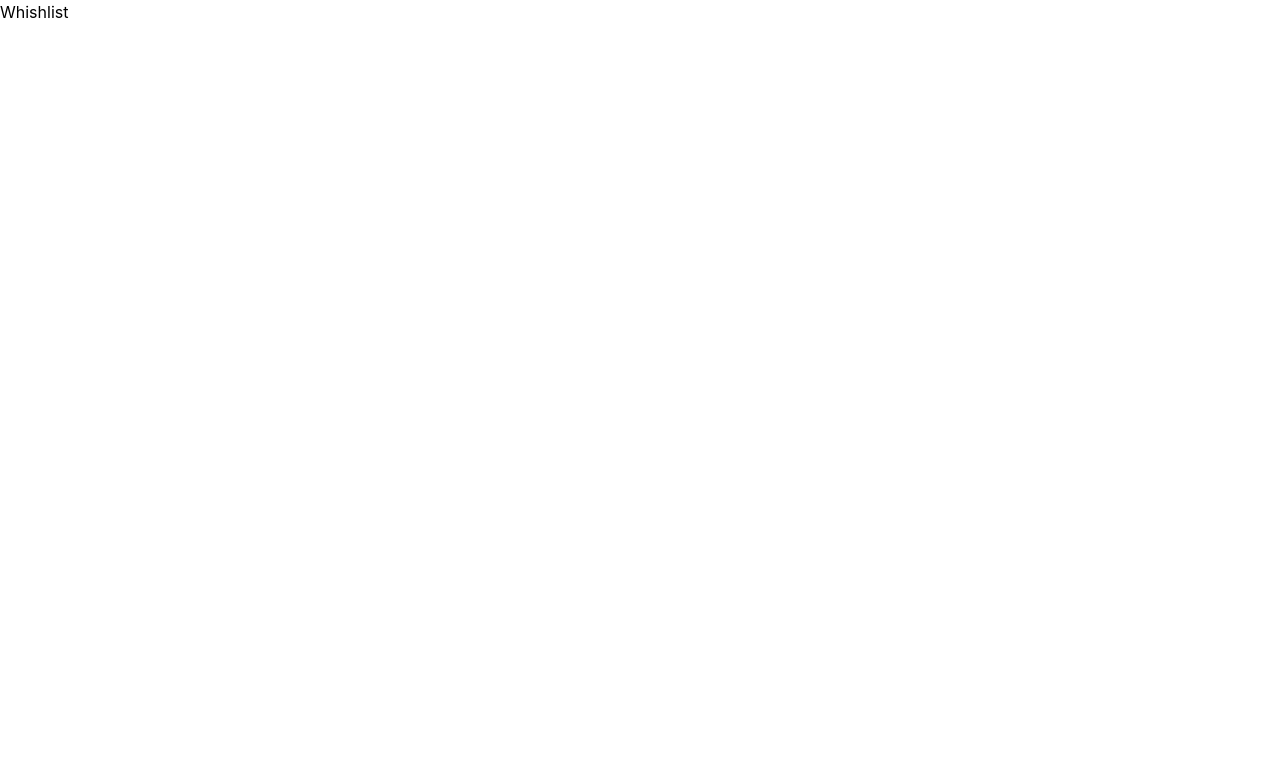
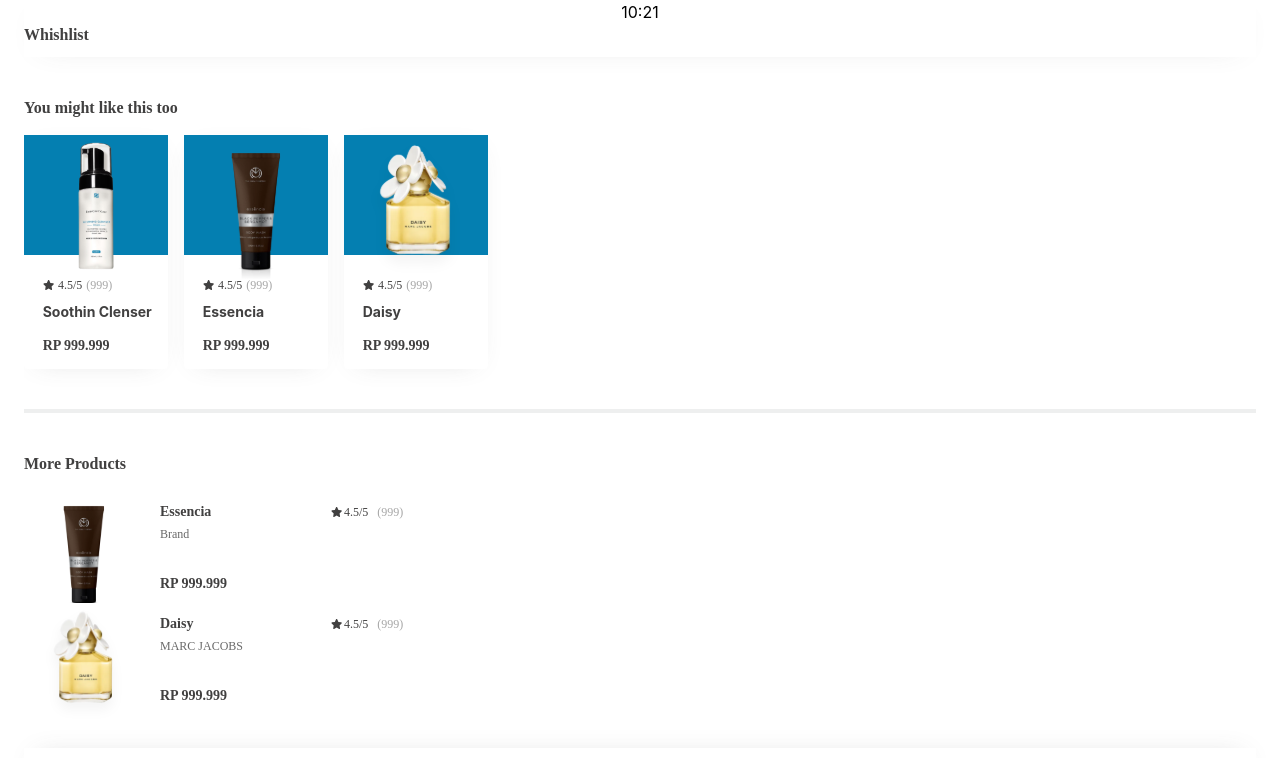
Before and after one commit to dnlkrm509/E-Commerce-sample, a React (Create React App) app: page /whishlist in a window 1280 px wide. Shown: the top 758 px of the page. Built offline with nearby package versions, Linux system fonts and the light colour scheme.

Commit message:
update bottom navbar to accept dynamic imports, add wishlist(more products and you might like this components)

```diff
--- a/src/components/Home/Home.js
+++ b/src/components/Home/Home.js
@@ -10,13 +10,13 @@ import NewArivalsList from './NewArivalsList';
 const Home = () => {
     return (
         <div className='felx flex-col justify-between w-full px-[1.5rem]'>
-            <TopNav title='Home' />
+            <TopNav title='Home' notification={true} />
             <div><img src={Ad1} className='w-full' /></div>
             <ProductsCategories />
             <PopularProductsList />
             <div className='mb-[40px]'><img src={Ad2} className='w-full' /></div>
             <NewArivalsList />
-            <BottomNav />
+            <BottomNav iconName='home-primary' importType='homePrimary' />
         </div>
     )
 };
--- /dev/null
+++ b/src/components/Home/Notification.js
@@ -0,0 +1,5 @@
+import React from "react";
+
+const Notification = () => {};
+
+export default Notification;
--- a/src/components/Nav/BottomNav.js
+++ b/src/components/Nav/BottomNav.js
@@ -1,19 +1,31 @@
-import React from "react";
+import React, { Suspense } from "react";
 import { Link } from "react-router-dom";
-import homeSecondary from '../../assets/icons/home-primary.svg';
+import homeSecondary from '../../assets/icons/home-secondary.svg';
 import heartSecondary from '../../assets/icons/heart-secondary.svg';
 import shoppingCart from '../../assets/icons/shopping-cart.svg';
 import userSecondary from '../../assets/icons/user-secondary.svg';
 
-const BottomNav = () => {
+function loadIcons(iconName) {
+    const primaryIcon = require(`../../assets/icons/${iconName}.svg`)
+    return primaryIcon;
+}
+
+const BottomNav = (props) => {
+    const importedIcon = {icon: loadIcons(props.iconName), importType: props.importType};
+
     return (
+        <Suspense
+            fallback={<div className="text-center font-bold">Loading...</div>}
+        >
             <div className={`my-auto`}>
                 <nav>
                     <ul className={`mt-[49px] flex justify-between items-start gap-[10px] shadow-[0_-5px_25px_-15px_rgba(85,85,85,0.25)] pt-[8px] pb-[28px] px-[24px]`}>
                         <li><Link to='/home'>
                             <div className="flex flex-col items-center judtify-center py-[4px] px-[8px] gap-[8px]">
-                            <img src={homeSecondary} />
-                            <p className="text-[#9D4485] font-bold text-[12px] font-[DMSans] not-italic text-center order-1">
+                                <img
+                                    src={importedIcon.importType === 'homePrimary' ?
+                                        importedIcon.icon : homeSecondary} />
+                                <p className={`${importedIcon.importType === 'homePrimary' ? 'text-[#9D4485]' : ''} font-bold text-[12px] font-[DMSans] not-italic text-center order-1`}>
                                     Home
                                 </p>
                             </div>
@@ -21,9 +33,11 @@ const BottomNav = () => {
                         </li>
                         <li><Link to='whishlist'>
                             <div className="flex flex-col items-center judtify-center py-[4px] px-[8px] gap-[8px]">
-                            <img src={heartSecondary} />
-                            <p className="font-bold text-[12px] font-[DMSans] not-italic text-center order-1">
-                                Whishlist
+                            <img
+                                src={importedIcon.importType === 'wishlistPrimary' ?
+                                    importedIcon.icon : heartSecondary} />
+                                <p className={`${importedIcon.importType === 'wishlistPrimary' ? 'text-[#9D4485]' : ''} font-bold text-[12px] font-[DMSans] not-italic text-center order-1`}>
+                                    Wishlist
                                 </p>
                             </div>
                             </Link>
@@ -31,7 +45,7 @@ const BottomNav = () => {
                         <li><Link to='/cart'>
                             <div className="flex flex-col items-center judtify-center py-[4px] px-[8px] gap-[8px]">
                                 <img src={shoppingCart} />
-                            <p className="font-bold text-[12px] font-[DMSans] not-italic text-center order-1">
+                                <p className={`${importedIcon.importType === 'cartPrimary' ? 'text-[#9D4485]' : ''} font-bold text-[12px] font-[DMSans] not-italic text-center order-1`}>
                                     Cart
                                 </p>
                             </div>
@@ -40,7 +54,7 @@ const BottomNav = () => {
                         <li><Link>
                             <div className="flex flex-col items-center judtify-center py-[4px] px-[8px] gap-[8px]">
                                 <img src={userSecondary} />
-                            <p className="font-bold text-[12px] font-[DMSans] not-italic text-center order-1">
+                                <p className={`${importedIcon.importType === 'profilePrimary' ? 'text-[#9D4485]' : ''} font-bold text-[12px] font-[DMSans] not-italic text-center order-1`}>
                                     Profile
                                 </p>
                             </div>
@@ -49,6 +63,7 @@ const BottomNav = () => {
                     </ul>
                 </nav>
             </div>
+        </Suspense>
     )
 };
 
--- a/src/components/Nav/TopNav.js
+++ b/src/components/Nav/TopNav.js
@@ -4,12 +4,15 @@ import notifiedDotSecondary from '../../assets/icons/notified-dot-secondary.svg'
 const Nav = (props) => {
 
     return (
-        <header className="flex w-full pb-[0.75rem] mb-[2rem]">
-            <span className="text-[1rem] text-[#414040] font-bold not-italic w-[40px] h-[21px] leading-[21px] font-[DM-Sans]">
-                {props.title}
-            </span>
-            <div className={`flex gap-[1rem] ml-auto text-right`}>
-                <img src={notifiedDotSecondary} />
+        <header className="flex flex-col w-full pb-[0.75rem] mb-[2rem] shadow-[0_5px_30px_-20px_rgba(85,85,85,0.25)]">
+            <div className="text-center">{new Date().getHours()}:{new Date().getMinutes()}</div>
+            <div className="flex">
+                <span className="text-[1rem] text-[#414040] font-bold not-italic w-[40px] h-[21px] leading-[21px] font-[DM-Sans]">
+                    {props.title}
+                </span>
+                <div className={`flex gap-[1rem] ml-auto text-right`}>
+                    {props.notification && <img src={notifiedDotSecondary} /> }
+                </div>
             </div>
         </header>
     )
--- /dev/null
+++ b/src/components/Wishlist/MoreProductsItem.js
@@ -0,0 +1,39 @@
+import React from "react";
+import { FontAwesomeIcon } from "@fortawesome/react-fontawesome";
+import { faStar } from '@fortawesome/free-solid-svg-icons';
+
+const MoreProductsItem = (props) => {
+    return (
+        <li className="relative w-[343px] h-[96px] bg-[#ffffff] rounded-[4px] order-0 grow-0 p-0 flex items-start">
+            <div style={{backgroundImage: `url(${props.image})`}} className="w-[120px] bg-no-repeat bg-cover h-[120px]" />
+            <div className="flex flex-col items-start py-[12px] px-[16px] gap-[16px] order-1 grow-1 w-[223px] h-[98px]">
+                <div className="flex justify-between items-start p-0 gap-[59px] order-0 self-stretch grow-0 w-[191px] h-[40px]">
+                    <div className="flex flex-col items-start w-[105px] h-[40px] p-0 gap-[4px] order-0 grow-0">
+                        <div className="w-[60px] h-[18px] font-[DMSans] not-italic font-bold text-[14px] leading-[18px] text-[#414040] order-0 grow-0">
+                            {props.title}
+                        </div>
+                        <div className="w-[105px] h-[18px] font-[DMSans] not-italic font-normal text-[12px] leading-[18px] text-[#696969] order-1 grow-0">
+                            {props.brand ? props.brand : 'Brand'}
+                        </div>
+                    </div>
+                    <div className="flex items-center p-0 gap-[4px] order-1 grow-0">
+                        <span className="relative left-[8.33%] right-[8.33%] top-[8.33%] bottom-[12.42%] text-[10px] text-[#414040]">
+                            <FontAwesomeIcon icon={faStar} />
+                        </span>
+                        <span className="w-[29px] h-[18px] font-[DM-Sans] not-italic font-normal text-[12px] leading-[18px] text-right text-[#414040] order-1 grow-0">
+                            {props.rating}/5
+                        </span>
+                        <span className="w-[31px] h-[18px] font-[DMSans] not-italic font-normal text-[12px] text-right text-[#A7A7A7] leading-[18px] order-2 grow-0">
+                            (999)
+                        </span>
+                    </div>
+                </div>
+                <div className="mt-[16px] w-[77px] h-[18px] order-1 grow-0 text-[#414040] leading-[18px] text-[14px] not-italic font-bold font-[DMSans]">
+                    RP {props.price}
+                </div>
+            </div>
+        </li>
+    )
+};
+
+export default MoreProductsItem;
--- /dev/null
+++ b/src/components/Wishlist/MoreProductsList.js
@@ -0,0 +1,30 @@
+import React from "react";
+import PopularProducts from "../../data/popularProducts";
+import MoreProductsItem from "./MoreProductsItem";
+
+const MoreProductsList = () => {
+    const popularProductsSlices = PopularProducts.slice(1, 3);
+    return (
+        <div className="flex flex-col items-start p-0 gap-[16px] self-stretch order-5">
+            <div className="flex justify-between items-center p-0 gap-[10px] self-stretch">
+                <h3 className="h-[22px] font-[Manrope] not-italic font-bold text-[16px] leading-[22px] text-[#414040]">
+                    More Products
+                </h3>
+            </div>
+            <ul className="flex flex-col items-start p-0 order-5 gap-[16px]">
+            {popularProductsSlices.map((popularProductsSlice) => (
+                <MoreProductsItem
+                    key={popularProductsSlice.title}
+                    title={popularProductsSlice.title}
+                    image={popularProductsSlice.image}
+                    rating={popularProductsSlice.rating}
+                    price={popularProductsSlice.price}
+                    brand={popularProductsSlice.brand}
+                />
+            ))}
+            </ul>
+        </div>
+    )
+};
+
+export default MoreProductsList;
--- /dev/null
+++ b/src/components/Wishlist/Wishlist.js
@@ -0,0 +1,18 @@
+import React from "react";
+import BottomNav from "../Nav/BottomNav";
+import TopNav from '../Nav/TopNav';
+import MoreProductsList from "./MoreProductsList";
+import YouMightLikeThisList from "./YouMightLikeList";
+
+const Whishlist = () => {
+    return (
+        <div className='felx flex-col justify-between w-full px-[1.5rem]'>
+            <TopNav title='Whishlist' />
+            <YouMightLikeThisList />
+            <MoreProductsList />
+            <BottomNav iconName='heart-primary' importType='wishlistPrimary' />
+        </div>
+    )
+};
+
+export default Whishlist;
--- /dev/null
+++ b/src/components/Wishlist/YouMightLikeList.js
@@ -0,0 +1,30 @@
+import React from "react";
+import popularProducts from "../../data/popularProducts";
+import YouMightLikeThisItem from "./YouMightLikeThisItem";
+
+const YouMightLikeThisList = () => {
+    const popularProductsSlices = popularProducts.slice(0, 3);
+    return (
+        <div className="overflow-x-hidden flex flex-col items-start p-0 self-stretch order-2 mt-[40px] mb-[40px]">
+            <div className="flex justify-between items-center p-0 gap-[10px] self-stretch">
+                <h3 className="h-[22px] font-[Manrope] not-italic font-bold text-[16px] leading-[22px] text-[#414040]">
+                    You might like this too
+                </h3>
+            </div>
+            <ul className="flex mt-[16px] gap-[16px]">
+            {popularProductsSlices.map((popularProductsSlice) => (
+                <YouMightLikeThisItem
+                    key={popularProductsSlice.title}
+                    title={popularProductsSlice.title}
+                    image={popularProductsSlice.image}
+                    rating={popularProductsSlice.rating}
+                    price={popularProductsSlice.price}
+                />
+            ))}
+            </ul>
+            <div className="bg-[#eeefef] h-[4px] self-stretch order-0 grow mt-[40px]"></div>
+        </div>
+    )
+};
+
+export default YouMightLikeThisList;
--- /dev/null
+++ b/src/components/Wishlist/YouMightLikeThisItem.js
@@ -0,0 +1,34 @@
+import React from "react";
+import { FontAwesomeIcon } from "@fortawesome/react-fontawesome";
+import { faStar } from '@fortawesome/free-solid-svg-icons';
+
+const YouMightLikeThisItem = (props) => {
+    return (
+        <li className="w-[144px] h-[234px] bg-[#ffffff] rounded-[4px] p-0 flex flex-col items-start shadow-[0_5px_25px_-15px_rgba(85,85,85,0.25)]">
+            <div className="w-full h-[120px] bg-[#047FB1] order-0 grow-0">
+                <img src={props.image} className='mx-auto' />
+            </div>
+            <div className="relative top-[12px] left-[8px] items-start w-[128px] h-[44px] order-0 self-stretch grow-0 p-0">
+                <div className="absolute left-[8.33%] right-[8.33%] top-[8.33%] bottom-[12.42%] text-[#414040]">
+                    <span className="text-[10px]">
+                        <FontAwesomeIcon icon={faStar} />
+                    </span>
+                    <span className="w-[29px] ml-[4px] h-[18px] font-[DM-Sans] not-italic font-normal text-[12px] leading-[18px] text-right text-[#414040] order-1 grow-0">
+                        {props.rating}/5
+                    </span>
+                    <span className="ml-[4px] w-[31px] h-[18px] font-[DMSans] not-italic font-normal text-[12px] text-right text-[#A7A7A7] leading-[18px] order-2 grow-0">
+                        (999)
+                    </span>
+                    <div className="mt-[8px] w-[128px] h-[18px] order-1 self-stretch text-[14px] text-[#414040] leading-[18px] font-bold grow-0">
+                        {props.title}
+                    </div>
+                    <div className="mt-[16px] w-[77px] h-[18px] order-1 grow-0 text-[#414040] leading-[18px] text-[14px] not-italic font-bold font-[DMSans]">
+                        RP {props.price}
+                    </div>
+                </div>
+            </div>
+        </li>
+    )
+};
+
+export default YouMightLikeThisItem;
--- a/src/pages/Whishlist.js
+++ b/src/pages/Whishlist.js
@@ -1,9 +1,10 @@
 import React from "react";
+import Wishlist from "../components/Wishlist/Wishlist";
 
 const WhishlistPage = () => {
     return (
         <div>
-            Whishlist
+            <Wishlist />
         </div>
     )
 };
```
Also changed, not shown: src/assets/icons/heart-primary.svg (renamed from src/assets/icons/heartPrimary.svg). Lines whose indentation alone changed are shown as unchanged.
